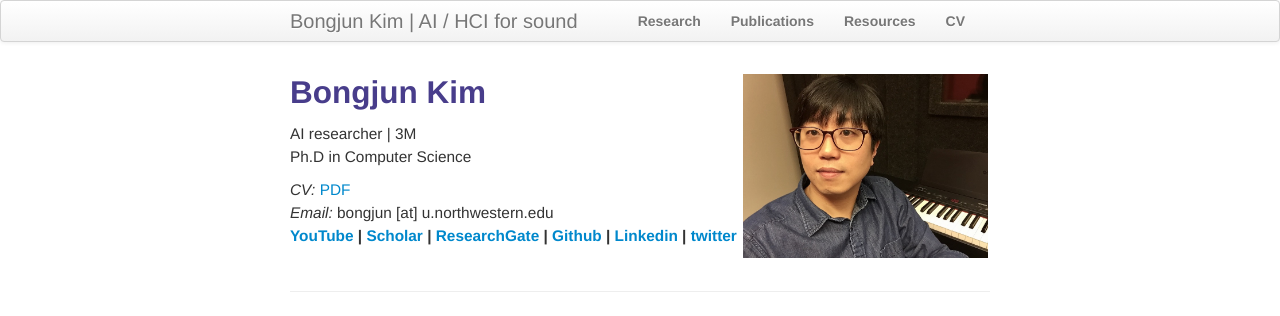
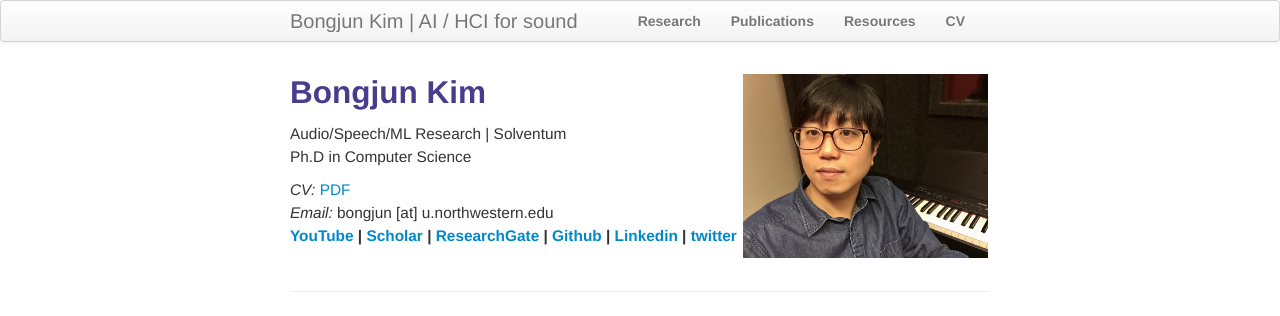
Before and after one commit to bongjun/bongjun.github.io, a Jekyll site: the page built from index.md, in a window 1280 px wide. Shown: the top 316 px of the page. Built offline with Jekyll 4.4.1, drawn with Linux system fonts in a browser that asks for light colours.

Commit message:
Update index.md

```diff
--- a/index.md
+++ b/index.md
@@ -9,7 +9,7 @@ keywords: Machine learning, Audio, Human-Computer Interaction
 
 
 ## Bongjun Kim  <a href="/images/me2.jpeg" target="_blank"><img src="../pages/files/bongjun_profile.jpg" width="35%" height="35%" align="right"></a>
-AI researcher | 3M <br>
+Audio/Speech/ML Research | Solventum <br>
 Ph.D in Computer Science <br>
 
 <em>CV: </em><a href="{{ BASE_PATH }}/pages/files/BK_CV.pdf" target="_blank">PDF</a><br>
```
